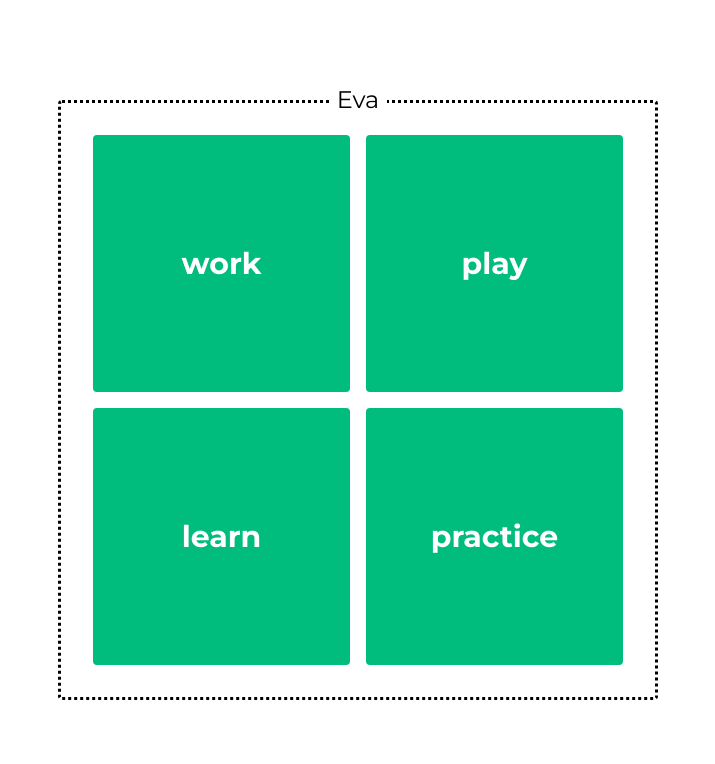
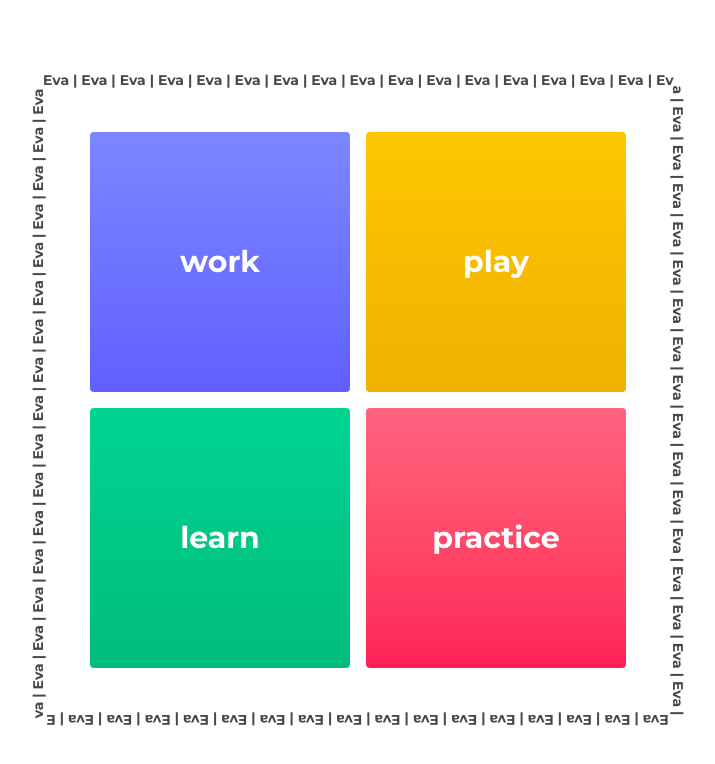
Before and after one commit to evakill/evakillenbergv25, a Next.js app: page / in a window 1280 px wide. Shown: the top 764 px of the page, without its empty margins (282-997 px from the left). Built offline with nearby package versions, Linux system fonts and the light colour scheme.

Commit message:
add colors and styles

```diff
--- a/src/app/components/TreeGrid.tsx
+++ b/src/app/components/TreeGrid.tsx
@@ -11,14 +11,32 @@ export const TreeGrid = ({ title, nodes }: { title: string, nodes: TreeNode[] })
     }, [nodes]);
 
     return (
+        <>
             <div className="flex flex-col items-center justify-center min-h-screen">
-            <div className="bg-white text-2xl px-2" style={{ margin: '-16px', zIndex: 5 }}>{title}</div>
-            <div className="grid gap-4 aspect-square h-150 w-150 border-3 border-dotted rounded-sm p-8" style={{
+                <div className="grid gap-4 aspect-square h-150 w-150 p-8" style={{
                     gridTemplateColumns: `repeat(${gridDimension}, 1fr)`,
                     gridTemplateRows: `repeat(${gridDimension}, 1fr)`
                 }}>
                     {nodes.map(node => <GridNode key={node.title} node={node} />)}
                 </div>
+
             </div>
+            <svg
+                width="670"
+                height="670"
+                className="absolute left-1/2 top-1/2 -translate-x-1/2 -translate-y-1/2 pointer-events-none z-20"
+            >
+                <defs>
+                    <path id="border-square"
+                        d="M 20 20 H 650 V 650 H 20 V 20 Z"
+                    />
+                </defs>
+                <text fontSize="14" fill="#484848ff" fontWeight="bold">
+                    <textPath href="#border-square" >
+                        {Array(100).fill(title).join(" | ")}
+                    </textPath>
+                </text>
+            </svg>
+        </>
     );
 }
--- a/src/app/components/TreeNode.tsx
+++ b/src/app/components/TreeNode.tsx
@@ -1,10 +1,11 @@
-import { TreeNode } from "../types";
+import { isBranch, TreeNode } from "../types";
 
-export const GridNode = ({ node }: { node: TreeNode }) => (
+export const GridNode = ({ node }: { node: TreeNode }) => isBranch(node) ? (
     <div
-        className="flex items-center justify-center rounded bg-emerald-500 aspect-square w-full h-full"
+        className="flex items-center justify-center rounded aspect-square w-full h-full"
         key={node.title}
+        style={node.style}
     >
         <p className="text-3xl font-bold text-white">{node.title}</p>
     </div>
-);
+) : <div>leaf</div>;
--- a/src/app/globals.css
+++ b/src/app/globals.css
@@ -1,7 +1,8 @@
 @import "tailwindcss";
 
 :root {
-  --background: #fff;
+  /* sky-100 */
+  --background: '#e0f2fe';
   --foreground: #000;
 }
 
@@ -14,5 +15,4 @@ body {
   background: var(--background);
   color: var(--foreground);
   font-family: 'Montserrat', sans-serif;
-  /* letter-spacing: 0.05em; */
 }
--- a/src/app/page.tsx
+++ b/src/app/page.tsx
@@ -3,7 +3,7 @@ import { tree } from "./tree-content";
 
 export default function Home() {
   return (
-    <div> <TreeGrid title="Eva" nodes={tree.children} />
+    <div> <TreeGrid title={tree.title} nodes={tree.children} />
     </div>
   );
 }
--- a/src/app/tree-content.ts
+++ b/src/app/tree-content.ts
@@ -1,20 +1,34 @@
-import { Branch, TreeNode } from "./types";
+import { Root } from "./types";
+import colors from 'tailwindcss/colors';
 
-export const tree: Branch = {
-    title: "Root",
+
+export const tree: Root = {
+    title: "Eva",
     children: [
         {
             title: "work",
-            children: []
+            children: [],
+            style: {
+                background: `linear-gradient(${colors.indigo[400]}, ${colors.indigo[500]})`
+            }
         }, {
             title: "play",
-            children: []
+            children: [],
+            style: {
+                background: `linear-gradient(${colors.yellow[400]}, ${colors.yellow[500]})`
+            }
         }, {
             title: "learn",
-            children: []
+            children: [],
+            style: {
+                background: `linear-gradient(${colors.emerald[400]}, ${colors.emerald[500]})`
+            }
         }, {
             title: "practice",
-            children: []
+            children: [],
+            style: {
+                background: `linear-gradient(${colors.rose[400]}, ${colors.rose[500]})`
+            }
         },
     ]
 }
--- a/src/app/types.ts
+++ b/src/app/types.ts
@@ -1,11 +1,16 @@
+export type Root = {
+    title: string;
+    children: Array<TreeNode>;
+}
+
 export type Branch = {
     title: string;
-    children: Array<Branch | Leaf>;
+    children: Array<TreeNode>;
+    style: React.CSSProperties;
 }
 
 export type Leaf = {
     title: string;
-    parent: Branch;
     content: string;
 }
 
@@ -13,7 +18,7 @@ export type TreeNode = Branch | Leaf;
 
 
 export const isBranch = (node: TreeNode): node is Branch => {
-    return Object.prototype.hasOwnProperty.call(node, 'children') && Object.prototype.hasOwnProperty.call(node, 'parent');
+    return Object.prototype.hasOwnProperty.call(node, 'children');
 }
 
 export const isLeaf = (node: TreeNode): node is Leaf => {
```
Also changed, not shown: package.json (+6 -6 lines), 1 other file (tests, documents, lock files or other folders). Lines whose indentation alone changed are shown as unchanged.
